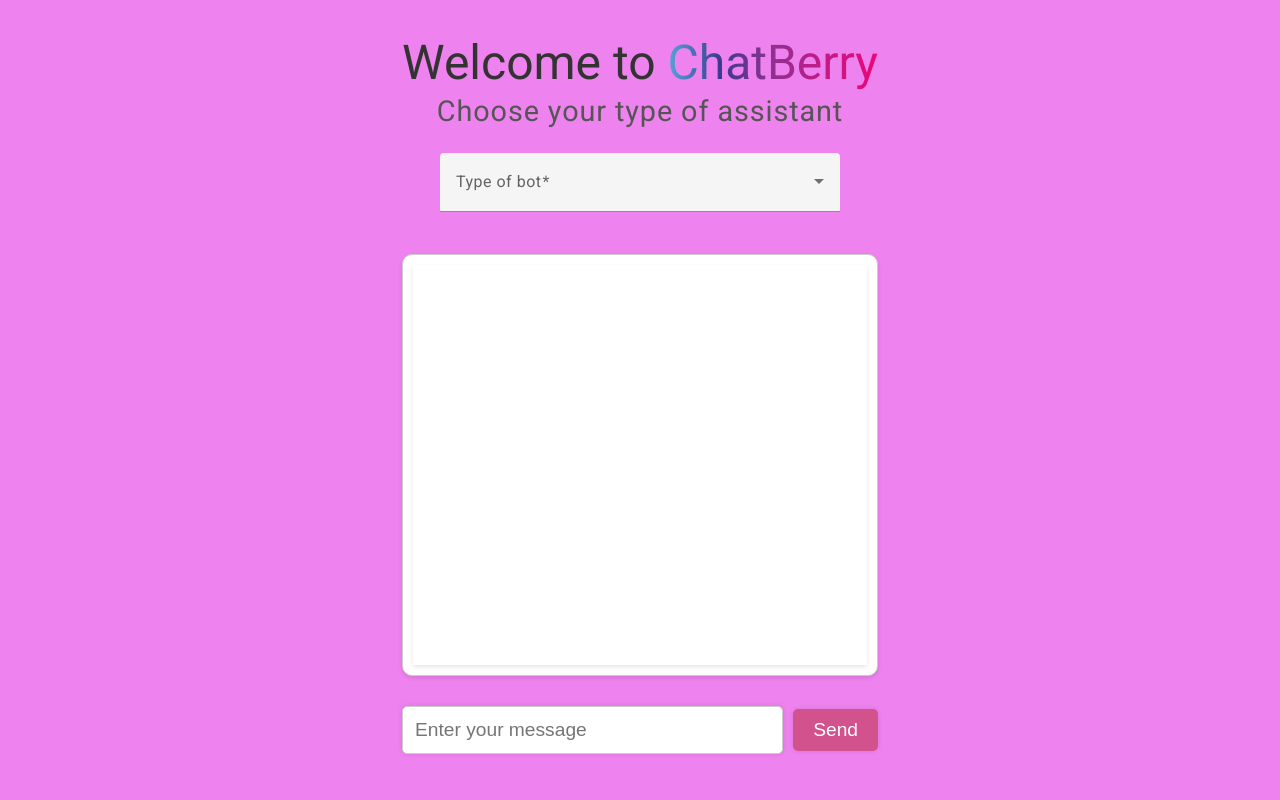
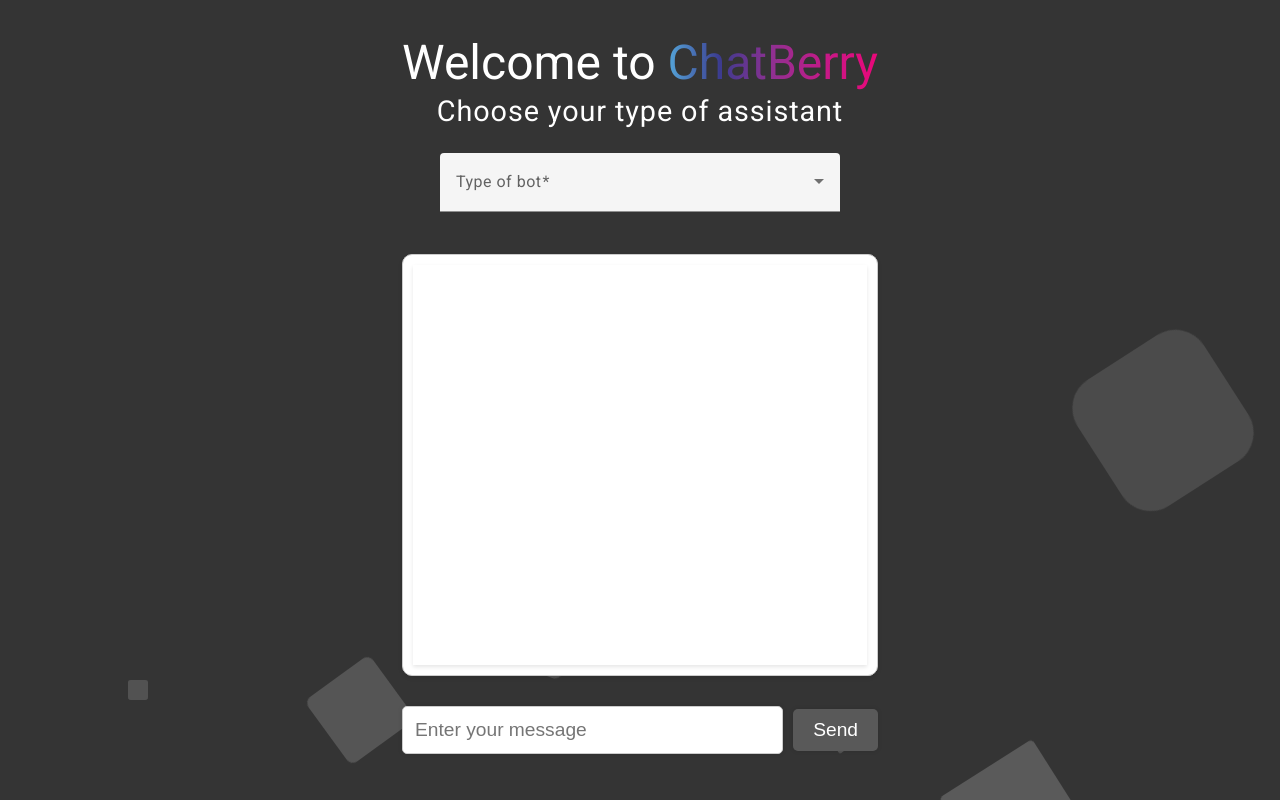
Before and after one commit to NoureddineHelb/ChatBerry-front, an Angular app: page / in a window 1280 px wide. Built offline with nearby package versions, Linux system fonts and the light colour scheme.

Commit message:
background animated fixed

```diff
--- a/src/app/app.component.css
+++ b/src/app/app.component.css
@@ -1,6 +1,4 @@
-
 @import url('https://fonts.googleapis.com/css?family=Exo:400,700');
-
 
 /* Global Styles */
 * {
@@ -25,6 +23,7 @@
 
 /* Content Container */
 .content {
+    z-index: 1;
     text-align: center;
     padding: 40px;
 }
@@ -34,7 +33,7 @@
     font-size: 3rem;
     margin-bottom: 20px;
     font-weight: 400;
-    color: #333;
+    color: #ffffff;
 }
 
 .gradient-text {
@@ -59,7 +58,7 @@
 h4 {
     font-size: 1.8rem;
     margin-bottom: 30px;
-    color: #555;
+    color: #ffffff;
 }
 
 /* Form Field Styles */
@@ -85,7 +84,7 @@
 /* Hint Styles */
 .mat-hint {
     font-size: 1rem;
-    color: #aaa;
+    color: #ffffff;
 }
 
 /* Input Container */
@@ -106,7 +105,7 @@
 }
 
 .input-container button {
-    background-color: #d1528c;
+    background-color: #595959;
     color: #fff;
     padding: 10px 20px;
     border: none;
@@ -118,7 +117,7 @@
 }
 
 .input-container button:hover {
-    background-color: #8b32ca;
+    background-color: #777777;
 }
 
 /* Chat section */
@@ -178,13 +177,13 @@
 
 /* Style des messages envoyés par l'utilisateur */
 .sent-message p {
-    background-color: #EA0779;
+    background-color: #a4a4a4;
     color: white;
 }
 
 /* Style des messages reçus du bot */
 .received-message p {
-    background-color: #55A7DA;
+    background-color: #383838;
     color: white;
 }
 
@@ -206,14 +205,13 @@
 }
 
 .area{
-    background: #EE82EE;
-    background: -webkit-linear-gradient(to left, #55A7DA, #55A7DA);
+    background: #343434;
+    background: -webkit-linear-gradient(to left, white, #343434);
     width: 100%;
     height:100vh;
 }
 
 .circles{
-    z-index: -1;
     position: absolute;
     top: 0;
     left: 0;
--- a/src/app/app.component.html
+++ b/src/app/app.component.html
@@ -1,4 +1,16 @@
 <div class="area" >
+    <ul class="circles">
+        <li></li>
+        <li></li>
+        <li></li>
+        <li></li>
+        <li></li>
+        <li></li>
+        <li></li>
+        <li></li>
+        <li></li>
+        <li></li>
+    </ul>
     <main class="main">
         <div class="content">
             <h1>Welcome to <span class="gradient-text">{{title}}</span></h1>
@@ -35,16 +47,5 @@
         </div>
         <router-outlet />
     </main>
-    <ul class="circles">
-        <li></li>
-        <li></li>
-        <li></li>
-        <li></li>
-        <li></li>
-        <li></li>
-        <li></li>
-        <li></li>
-        <li></li>
-        <li></li>
-    </ul>
+
 </div >
```
